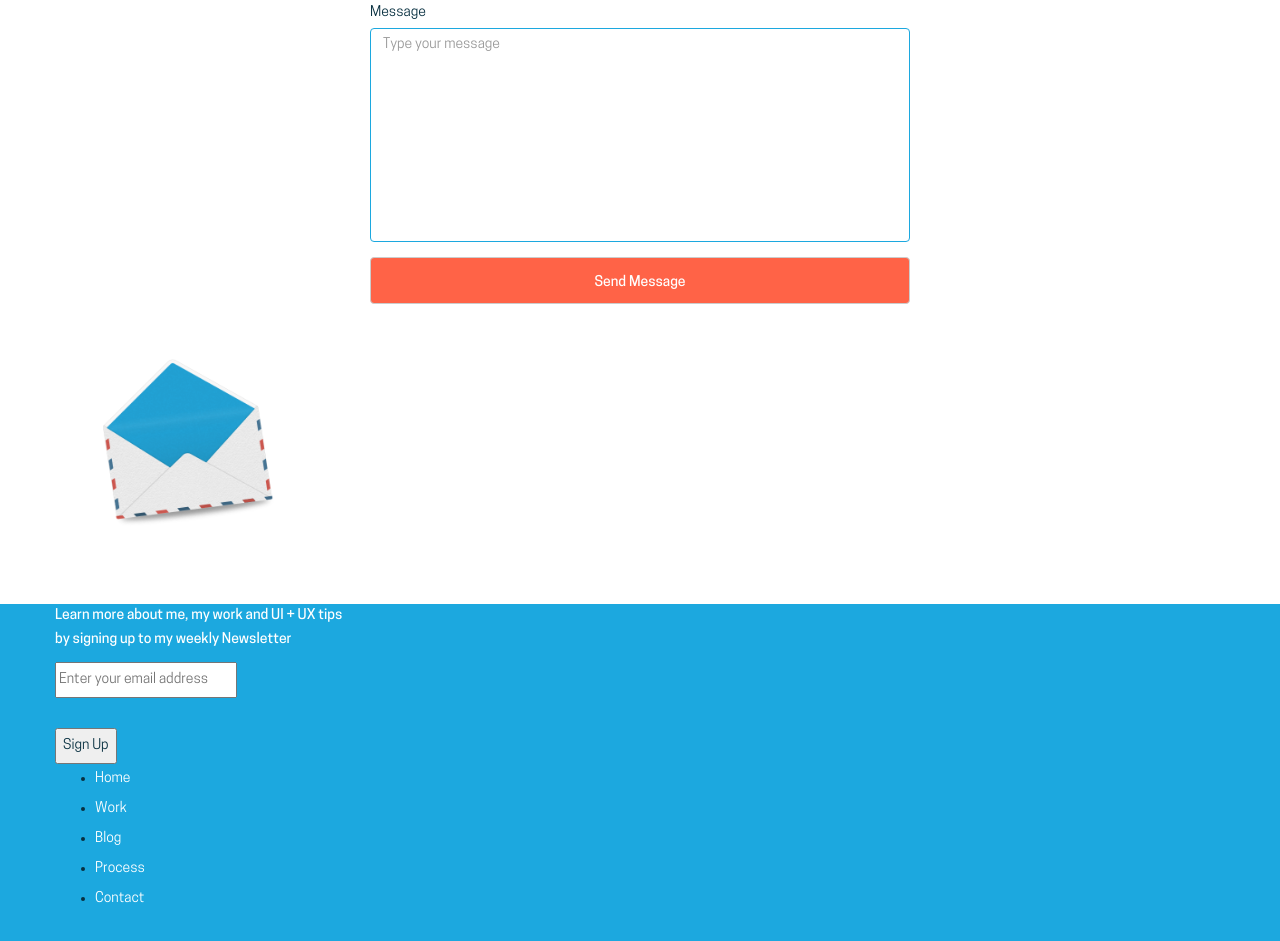
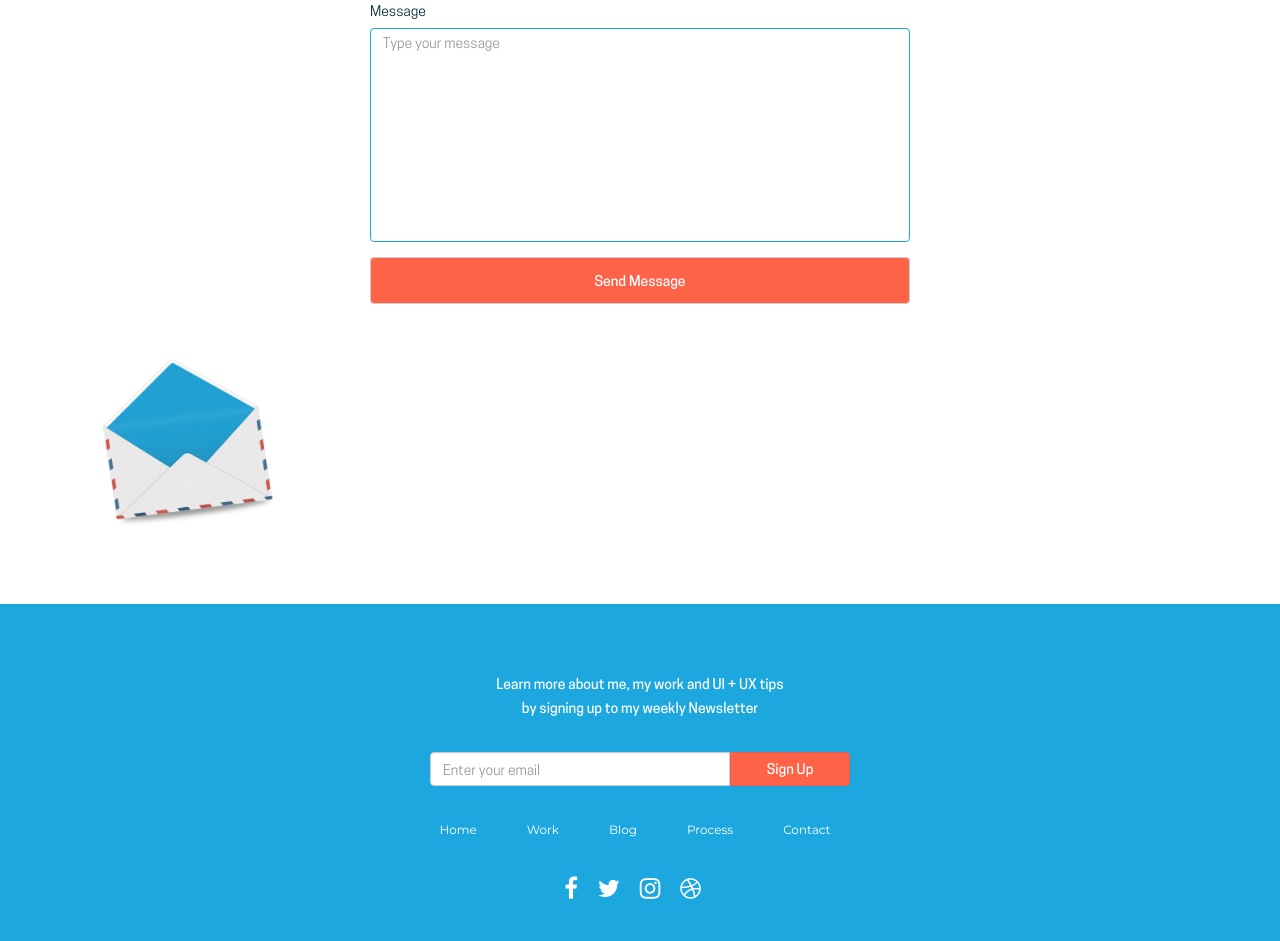
Before and after one commit to kentzler/My-Webpage-Portfolio, a plain HTML site: page contact.html in a window 1280 px wide. Shown: the part 559-1500 px from the top of the page. Drawn offline with Linux system fonts and the light colour scheme.

Commit message:
Fixed Typos and Adjusted Footer and Nav

```diff
--- a/contact.html
+++ b/contact.html
@@ -11,13 +11,13 @@
 	<div id="top-bar"></div>
 	<section id="contact">
 		<div class="container-intro col-md-12">
-			<div id = "navigation" class="row">
+			<div  class="row navigation">
 				<ul class="navigation-bar">
 					<li><a href="index.html">Home</li></a>
 					<li><a href="#">Work</a></li>
 					<li><a href="#">Blog</a></li>
 					<li><a href="process.html">Process</a></li>
-					<li id="active"><a href="#">Contact</li></a>
+					<li id="active"><a href="contact.html">Contact</li></a>
 				</ul>
 			</div>
 			<div class="container">
@@ -52,31 +52,50 @@
 		</div>
 	</section>
 	<section id="footer">
-		<div class="blue-background">
-			<div class="container">
-				<div class="row">
+		<div class="container-fluid blue-background">
+			<div class="row-fluid">
+				<div id="learn-more">
 					<p>
 					Learn more about me, my work and UI + UX tips <br> by signing up to my weekly Newsletter
 					</p>
 				</div>
-				<div class="row">
-					<form action="#" method="post" id="mc-embedded-subscribe-form" name="mc-embedded-subscribe-form" class="validate" target="_blank" novalidate="">
-         				<input type="email" value="" name="EMAIL" class="email" id="mce-EMAIL" placeholder="Enter your email address" required="">
-	          			<div class="clear"><br>
-	            			<input type="submit" value="Sign Up" name="subscribe" id="mc-embedded-subscribe" class="button">
 			</div>
+
+				<div class="row-fluid">
+					<div id="contactForm">
+						<form class="">
+								<div class="input-group input-group center">
+						 		<input id="email" type="text" class="form-control input" placeholder="Enter your email">
+						 		<span class="input-group-btn">
+						 			<button type="button" class="btn btn-primary btn">Sign Up</button>
+						 		</span>
+						 	</div>
+
 						 </form>
 					</div>
-				<div id = "navigation-footer" class="row">
+		 		</div>
 
+
+				<div id = "navigation-footer row" class="row-fluid navigation">
 					<ul class="navigation-bar">
-					<li><a href="#">Home</li></a>
+						<li><a href="index.html">Home</li></a>
 						<li><a href="#">Work</a></li>
 						<li><a href="#">Blog</a></li>
-					<li><a href="#">Process</a></li>
-					<li><a href="#">Contact</li></a>
+						<li><a href="process.html">Process</a></li>
+						<li><a href="contact.html">Contact</li></a>
 					</ul>
 				</div>
+
+				<div class="row-fluid">
+						<p class ="social-media-icons col-xs-12 center">
+							<a  href="https://www.facebook.com/kentzler" target="_blank"><i id="fb-footer" class="fa fa-facebook"></i></a>
+							<a href="https://twitter.com/kentzler" target="_blank"><i id="twitter-footer"class="fa fa-twitter"></i></a>
+							<a  href="http://instagram.com/kentzler" target="_blank"><i id="instagram-footer" class="fa fa-instagram"></i></a>
+							<a  href="http://dribbble.com/kentzler" target="_blank"><i id="dribbble-footer" class="fa fa-dribbble"></a></i>
+						</p>
+					</div>
+				</div>
+
 			</div>
 		</div>
 	</section>
--- a/css/main.css
+++ b/css/main.css
@@ -651,6 +651,7 @@ Footer
 #learn-more p {
 	text-align: center;
 	padding-top: 70px;
+	font-size: 14px;
 }
 
 #contactForm{
@@ -676,6 +677,13 @@ Footer
 	padding-bottom: 4px;
 	background-color: #FF6347;
 	border: 1px solid #E06057;
+	font-family: "CooperHewitt-Medium";
+}
+
+#footer input:focus, input[type]:focus, .uneditable-input:focus {
+    border-color: #CCCCCC;
+    box-shadow:  none;
+    outline: 0 none;
 }
 
 
@@ -683,6 +691,7 @@ Footer
 /* NAVIGATION */
 #footer .navigation-bar a{
 	color:white;
+	font-size: 12px;
 }
 
 #footer .navigation-bar li a:hover{
@@ -755,7 +764,6 @@ Footer
 }
 
 
-
 #dribbble-footer:hover{
 	color: #E04D87;
 }
```
Also changed, not shown: index.html (+5 -6 lines), process.html (+33 -15 lines). Lines whose indentation alone changed are shown as unchanged.
